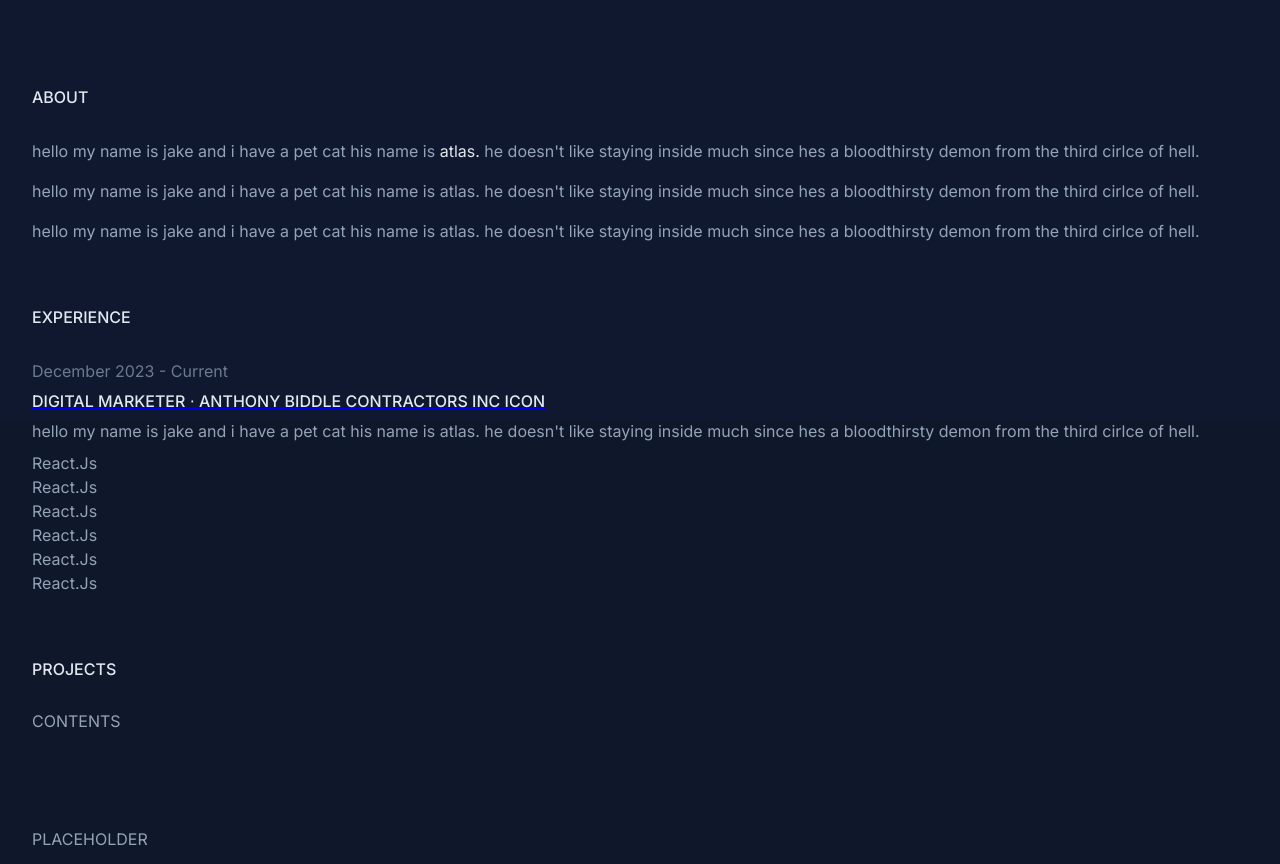
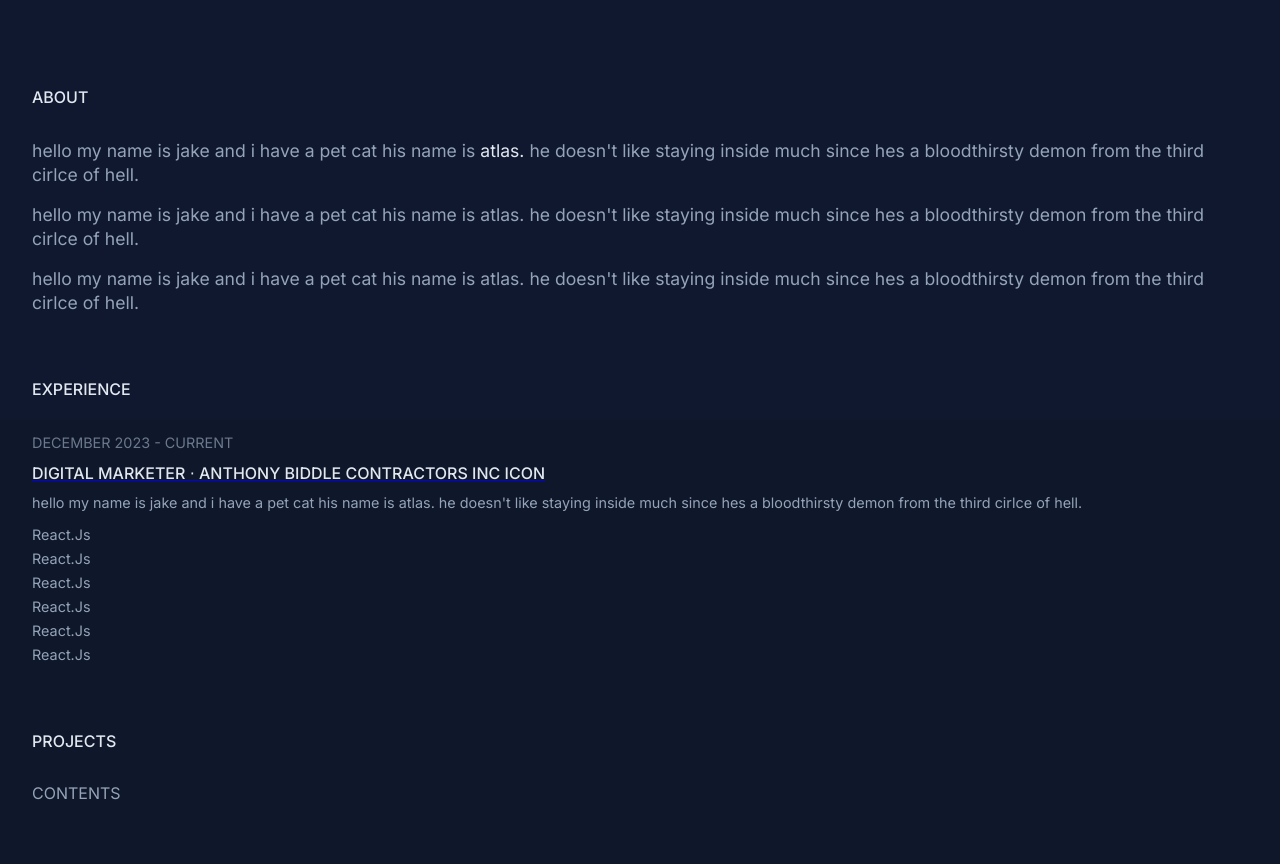
Before and after one commit to badl0se/html-css-portfolio, a plain HTML site: page index.html in a window 1280 px wide. Shown: the part 380-1244 px from the top of the page. Drawn offline with Linux system fonts and the light colour scheme.

Commit message:
yup we doin it

```diff
--- a/index.html
+++ b/index.html
@@ -59,8 +59,9 @@
             <div class="experience-contents">
                 <div class="experience-card">
                     <p class="tenure">December 2023 - Current</p>
+                    <div class="card-column">
                         <a href="/" target="_blank">
-                        <h3 class="anchor-text">Digital Marketer ⋅ Anthony Biddle Contractors Inc ICON</h3>
+                            <h3 class="anchor-text card-header">Digital Marketer ⋅ Anthony Biddle Contractors Inc ICON</h3>
                         </a>
                         <p>hello my name is jake and i have a pet cat his name is atlas. he doesn't like staying inside much since hes a bloodthirsty demon from the third cirlce of hell.</p>
                         <div class="tag-caontainer">
@@ -85,6 +86,7 @@
                         </div>
                     </div>
                 </div>
+            </div>
         </section>
         <section>
             <div>
--- a/styles.css
+++ b/styles.css
@@ -87,6 +87,10 @@ section h2, .experience-card h3 {
     gap: 1rem;
 }
 
+.about-contents p {
+    font-size: 1.1rem;
+}
+
 .anchor-text {
     color: var(--color-highlight);
     text-decoration: none;
@@ -109,6 +113,24 @@ section h2, .experience-card h3 {
     gap: 0.5rem;
 }
 
+.card-column {
+    display: flex;
+    flex-direction: column;
+    gap: 0.5rem;
+}
+
 .tenure {
     opacity: 0.7;
+    text-transform: uppercase;
+    font-size: 0.8rem;
+
 }
+
+.experience-card p, .tag p {
+    font-size: 0.9rem;
+}
+
+.card-header {
+    font-weight: 400;
+    font-size: 1rem;
+}
```
Lines whose indentation alone changed are shown as unchanged.
